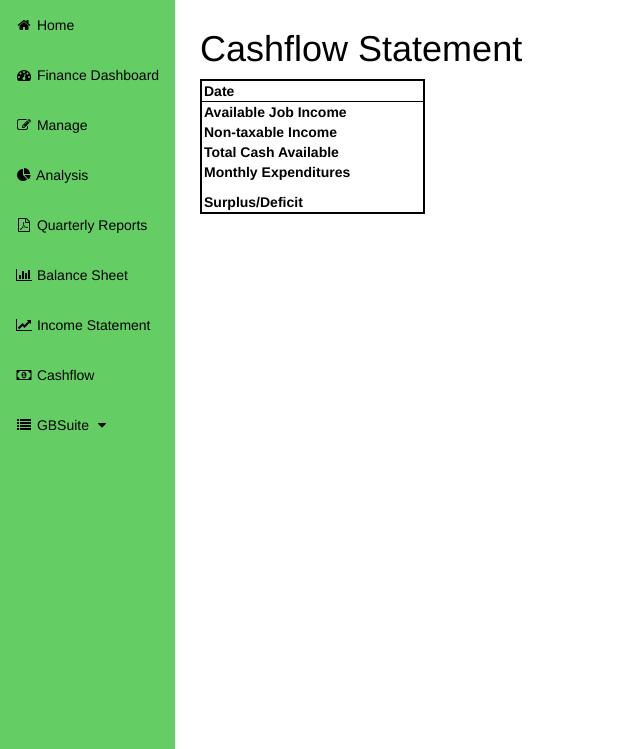
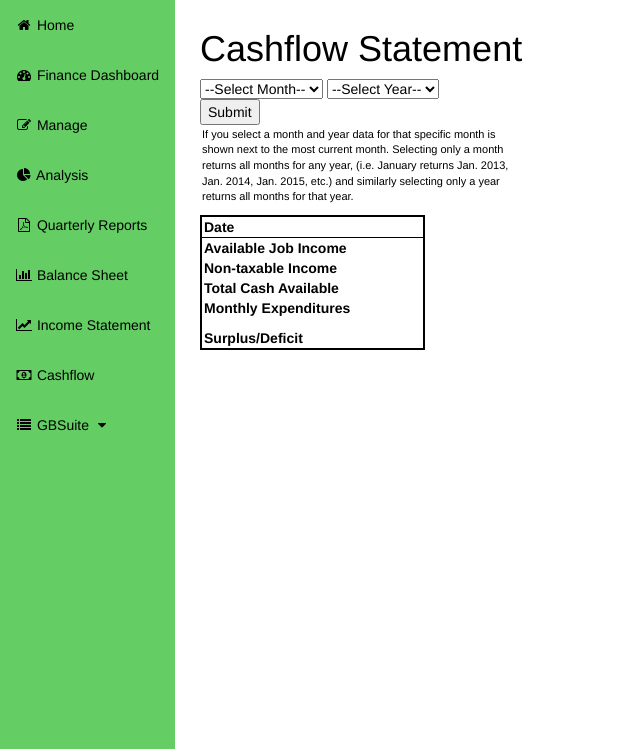
Before and after one commit to HunterProgram22/GBSuite, a Django app: page /GBFinance/cash/ in a window 1280 px wide. Shown: the part 51-800 px from the top of the page, without its empty margins (0-640 px from the left). Run offline with Django 3.2, Linux system fonts and the light colour scheme; the visitor is signed in with stand-in values (Sample User, id 1); data that the repository does not hold is empty; some libraries are stand-ins or nearby versions.

Commit message:
Added instructions to balance/income/cash and added search to cash

```diff
--- a/GBFinance/templates/GBFinance/cashflow.html
+++ b/GBFinance/templates/GBFinance/cashflow.html
@@ -32,9 +32,48 @@ td, th {
 #dollar, #plus, #minus {
     float: left;
 }
+#instructions {
+    font-size: 11px;
+    margin: 2px;
+    width: 315px;
+}
 </style>
 <h1>Cashflow Statement</h1>
-
+<div id="searchform">
+<form action="{% url 'GBFinancecash' %}" method="POST">{% csrf_token %}
+<select name="month">
+    <option value=''>--Select Month--</option>
+    <option value='1'>January</option>
+    <option value='2'>February</option>
+    <option value='3'>March</option>
+    <option value='4'>April</option>
+    <option value='5'>May</option>
+    <option value='6'>June</option>
+    <option value='7'>July</option>
+    <option value='8'>August</option>
+    <option value='9'>September</option>
+    <option value='10'>October</option>
+    <option value='11'>November</option>
+    <option value='12'>December</option>
+</select>
+<select name="year">
+    <option value=''>--Select Year--</option>
+    <option value='2017'>2017</option>
+    <option value='2016'>2016</option>
+    <option value='2015'>2015</option>
+    <option value='2014'>2014</option>
+    <option value='2013'>2013</option>
+</select>
+<br>
+<input type="submit">
+</form>
+</div>
+<div id='instructions'>
+    <p>If you select a month and year data for that specific month is shown next
+    to the most current month. Selecting only a month returns all months for any year,
+    (i.e. January returns Jan. 2013, Jan. 2014, Jan. 2015, etc.) and similarly
+    selecting only a year returns all months for that year.</p>
+</div>
 
     <div id="accountnames">
         <table width="100%" style="border: 2px solid black;">
--- a/GBFinance/views.py
+++ b/GBFinance/views.py
@@ -143,3 +143,21 @@ class Cash(View):
         month_cash = MonthInc.objects.all().order_by('-date')
         month_cash = month_cash[0:2]
         return render(request, 'GBFinance/cashflow.html', {'month_cash': month_cash})
+
+    def post(self, request):
+        if request.POST.get("month") != '' and request.POST.get("year") != '':
+            month = request.POST.get("month")
+            year = request.POST.get("year")
+            month_cash = MonthInc.objects.filter(date__month=month).filter(date__year=year)
+            month_cash = list(month_cash[:])
+            add_month = MonthInc.objects.order_by('-date')[0:1]
+            month_cash.append(add_month[0])
+        elif request.POST.get("month") != '':
+            month = request.POST.get("month")
+            month_cash = MonthInc.objects.filter(date__month=month).order_by('date')
+        elif request.POST.get("year") != '':
+            year = request.POST.get("year")
+            month_cash = MonthInc.objects.filter(date__year=year).order_by('date')
+        else:
+            month_cash = MonthInc.objects.order_by('-date')[:2]
+        return render(request, 'GBFinance/cashflow.html', {'month_cash': month_cash})
```
Also changed, not shown: GBFinance/templates/GBFinance/balancesheet.html (+12 -1 lines), GBFinance/templates/GBFinance/incomestatement.html (+11 -1 lines).
